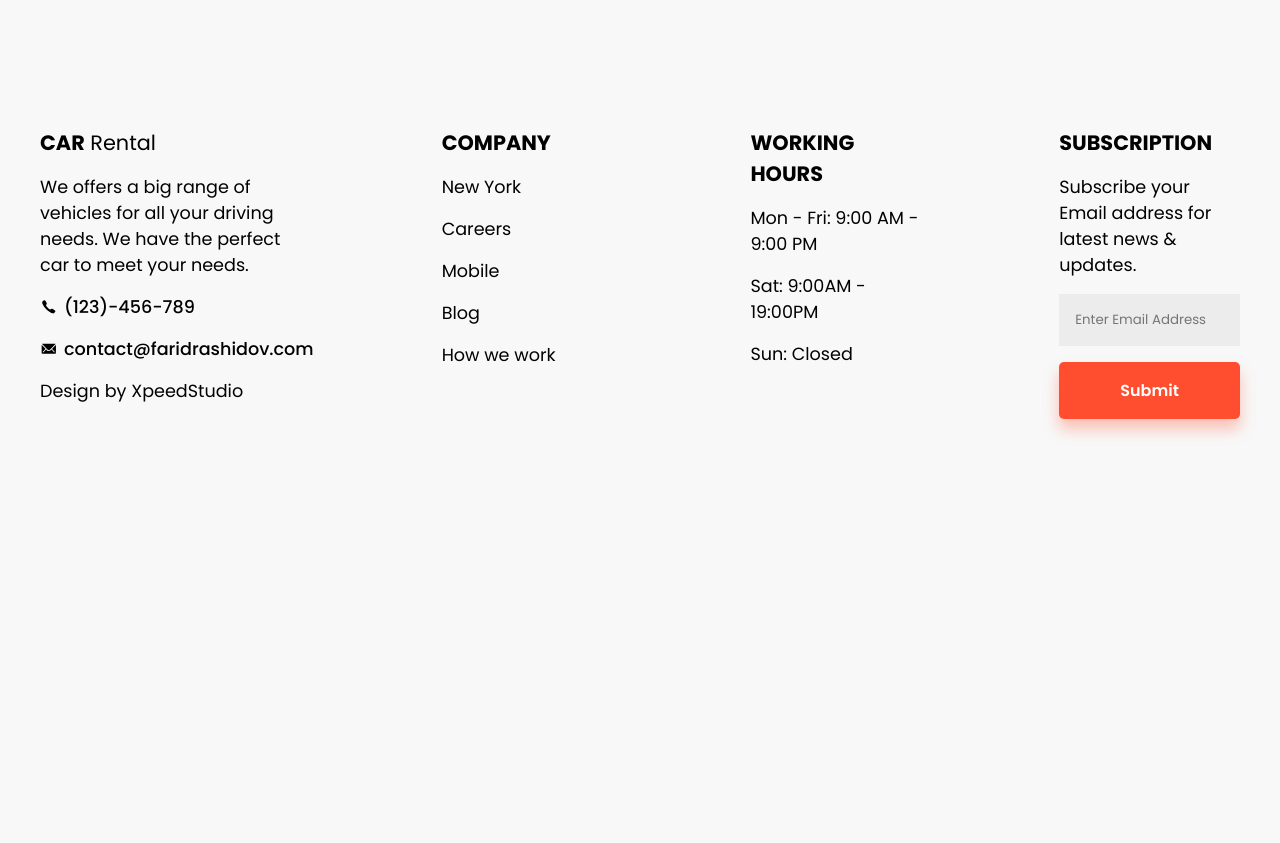
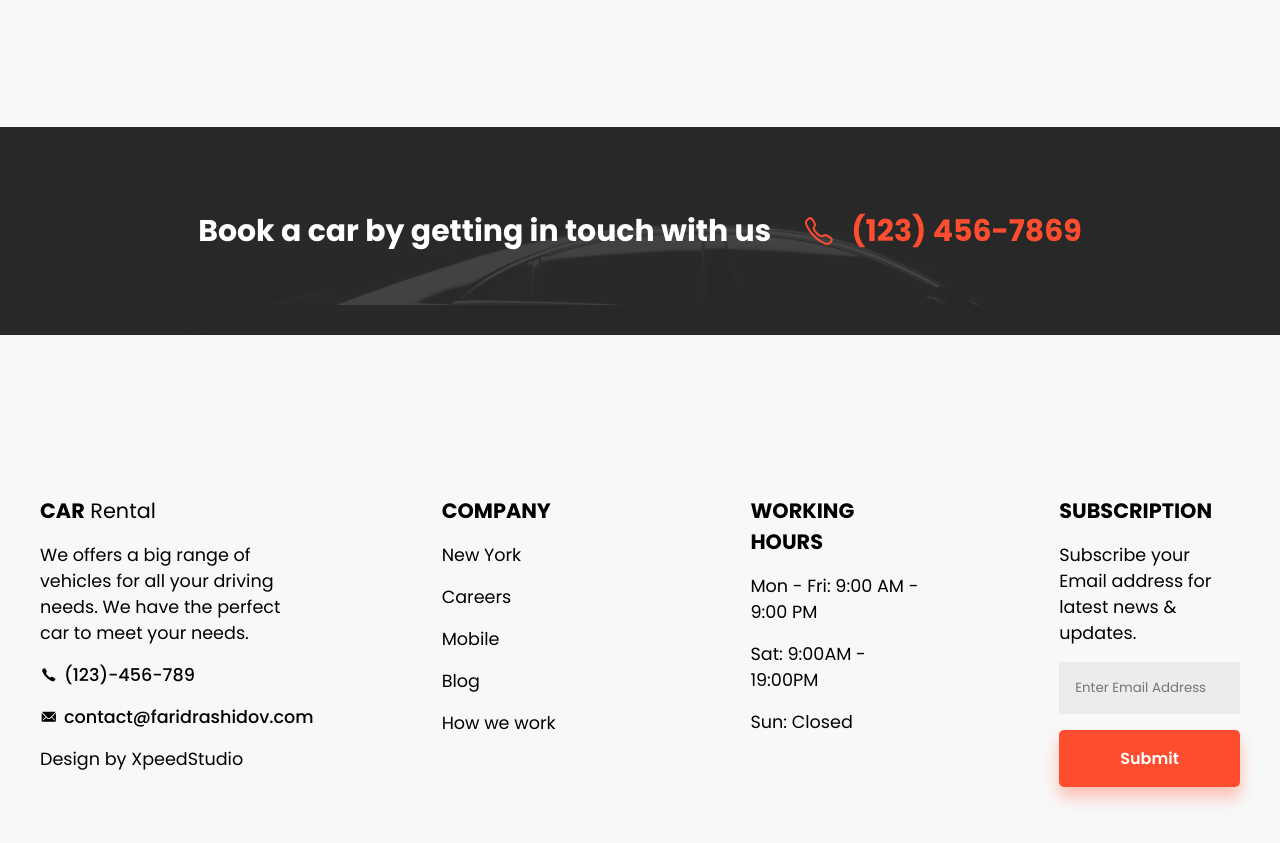
Before and after one commit to imrashidov/car-rental-project, a React (Vite) app: page /about in a window 1280 px wide. Shown: the part 1660-2503 px from the top of the page. Before the commit the page ends 2159 px from the top, so only its background shows below. Built offline with nearby package versions, Linux system fonts and the light colour scheme.

Commit message:
Add: BookBanner component to About page and styles

```diff
--- a/src/App.css
+++ b/src/App.css
@@ -873,6 +873,61 @@ footer {
   height: 100%;
 }
 
+/* Book Banner */
+.book-banner {
+  display: flex;
+  justify-content: center;
+  width: 100%;
+  padding: 4rem 0;
+  background-image: url("../src/assets/book-banner-bg.png");
+  margin: 5rem 0;
+  position: relative;
+  height: 13rem;
+}
+.book-banner__overlay {
+  background-color: #2d2d2d;
+  height: 100%;
+  opacity: 0.89;
+  position: absolute;
+  right: 0;
+  top: 0;
+  width: 100%;
+}
+.book-banner__text {
+  display: flex;
+  align-items: center;
+  justify-content: center;
+  gap: 2rem;
+  font-size: 1.6rem;
+  z-index: 3;
+  position: relative;
+  height: 100%;
+}
+.book-banner__text * {
+  color: #fff;
+}
+.book-banner__text span {
+  display: flex;
+  fill: var(--secondary-color);
+  align-items: center;
+  gap: 1rem;
+}
+.book-banner__text span:first-child {
+  width: 2rem;
+  fill: var(--secondary-color);
+  stroke: var(--secondary-color);
+}
+.book-banner__text span h3 {
+  color: var(--secondary-color);
+}
+.book-banner__logo {
+  width: 2rem;
+  height: 2rem;
+  display: flex;
+  align-items: center;
+  flex-shrink: 0;
+  stroke: var(--secondary-color);
+}
 /* Others */
 span {
   color: var(--secondary-color);
--- /dev/null
+++ b/src/components/BookBanner.jsx
@@ -0,0 +1,20 @@
+import { IoCallOutline } from "react-icons/io5";
+
+const BookBanner = () => {
+  return (
+    <div className="book-banner">
+      <div className="book-banner__overlay"></div>
+      <div className="container">
+        <div className="book-banner__text">
+          <h3>Book a car by getting in touch with us</h3>
+          <span>
+            <IoCallOutline className="book-banner__logo" />
+            <h3>(123) 456-7869</h3>
+          </span>
+        </div>
+      </div>
+    </div>
+  );
+};
+
+export default BookBanner;
--- a/src/pages/About.jsx
+++ b/src/pages/About.jsx
@@ -1,5 +1,6 @@
 import HeroPages from "../components/HeroPages";
 import PlanTrip from "../components/PlanTrip";
+import BookBanner from "../components/BookBanner";
 import aboutMain from "../assets/images/about/about-main.jpg";
 import aboutImg1 from "../assets/images/about/about-types.png";
 import aboutImg2 from "../assets/images/about/about-rental.png";
@@ -49,6 +50,7 @@ const About = () => {
         </div>
         <PlanTrip />
       </div>
+      <BookBanner />
     </section>
   );
 };
```
Also changed, not shown: src/assets/book-banner-bg.png (added).
